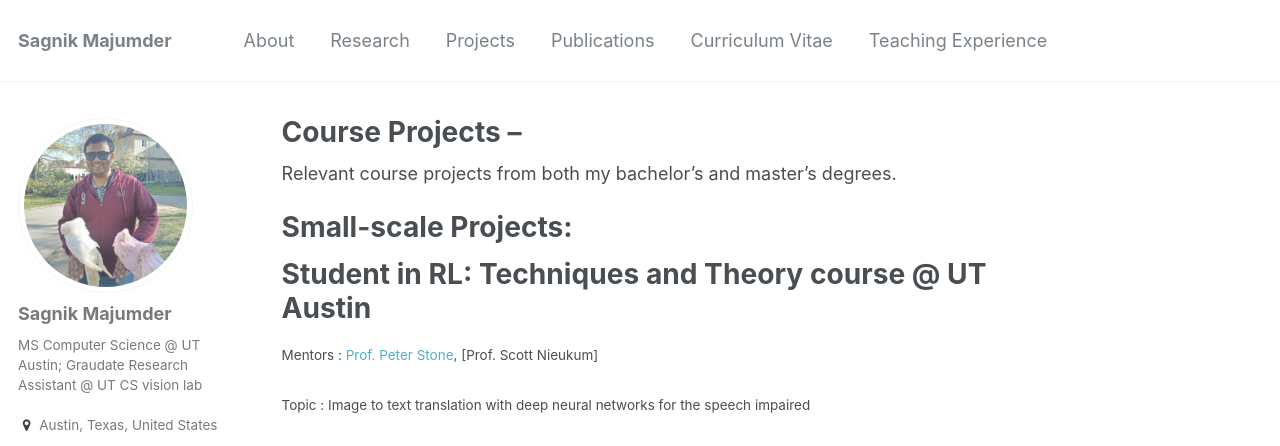
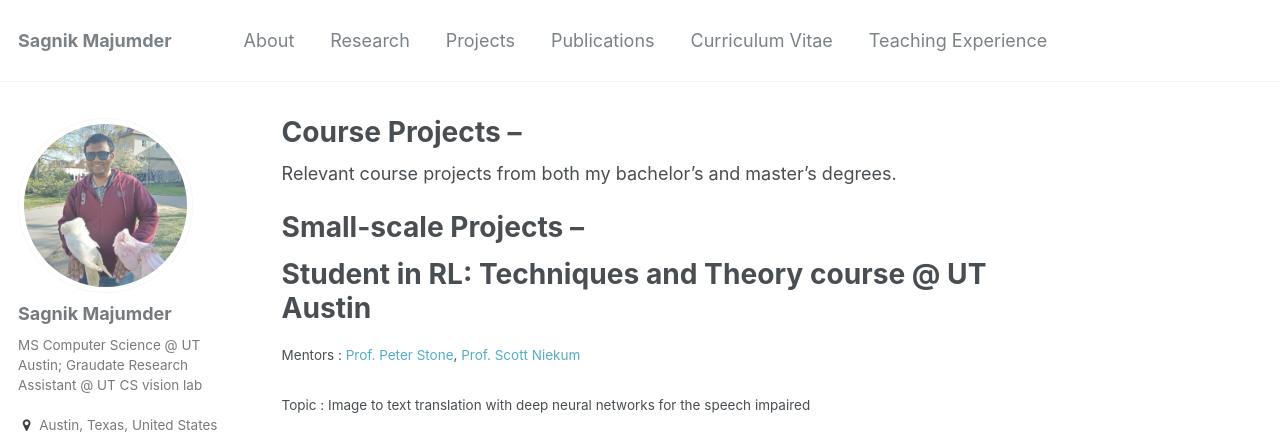
Before and after one commit to SAGNIKMJR/sagnikmjr.github.io, a Jekyll site: the page built from _pages/projects.md, in a window 1280 px wide and 900 px high. Shown: the top 446 px of the window. Built offline with Jekyll 4.4.1, drawn with Linux system fonts in a browser that asks for light colours; some web fonts are replaced; some of the changed text lies outside the part shown.

Commit message:
update projects 2

```diff
--- a/_pages/projects.md
+++ b/_pages/projects.md
@@ -9,10 +9,10 @@ redirect_from:
 
 Relevant course projects from both my bachelor's and master's degrees.
 
-# Small-scale Projects:
+# Small-scale Projects --
 
 # Student in RL: Techniques and Theory course @ UT Austin
-<small>Mentors : [Prof. Peter Stone], [Prof. Scott Nieukum]</small>
+<small>Mentors : [Prof. Peter Stone], [Prof. Scott Niekum]</small>
 
 <small>Topic : Image to text translation with deep neural networks for the speech impaired</small>
 
@@ -78,7 +78,7 @@ Relevant course projects from both my bachelor's and master's degrees.
 [Publication 1](https://sagnikmjr.github.io/files/Temperature_Compensation_of_ISFET_Based_pH_Sensor_Using_Artificial_Neural_Networks.pdf)|[Publciation 2](https://onlinelibrary.wiley.com/doi/pdf/10.1002/cta.2618)
 
 
-# Toy Projects:
+# Toy Projects --
 
 # Multimedia Research Laboratory @ BITS Pilani
 <small>Mentor : [Prof. Kamlesh Tiwari]</small>
```
Also changed, not shown: _pages/teaching.md (+1 -1 lines).
